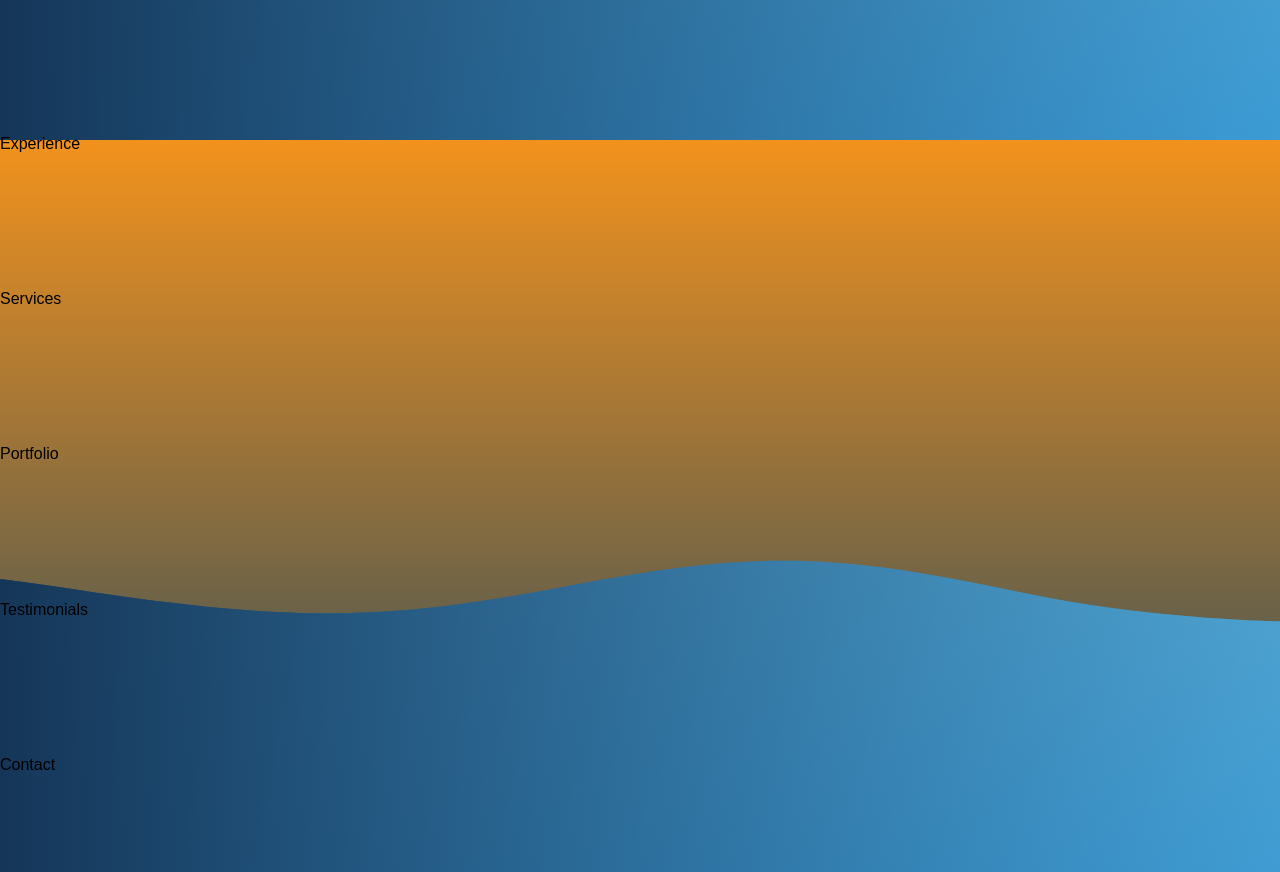
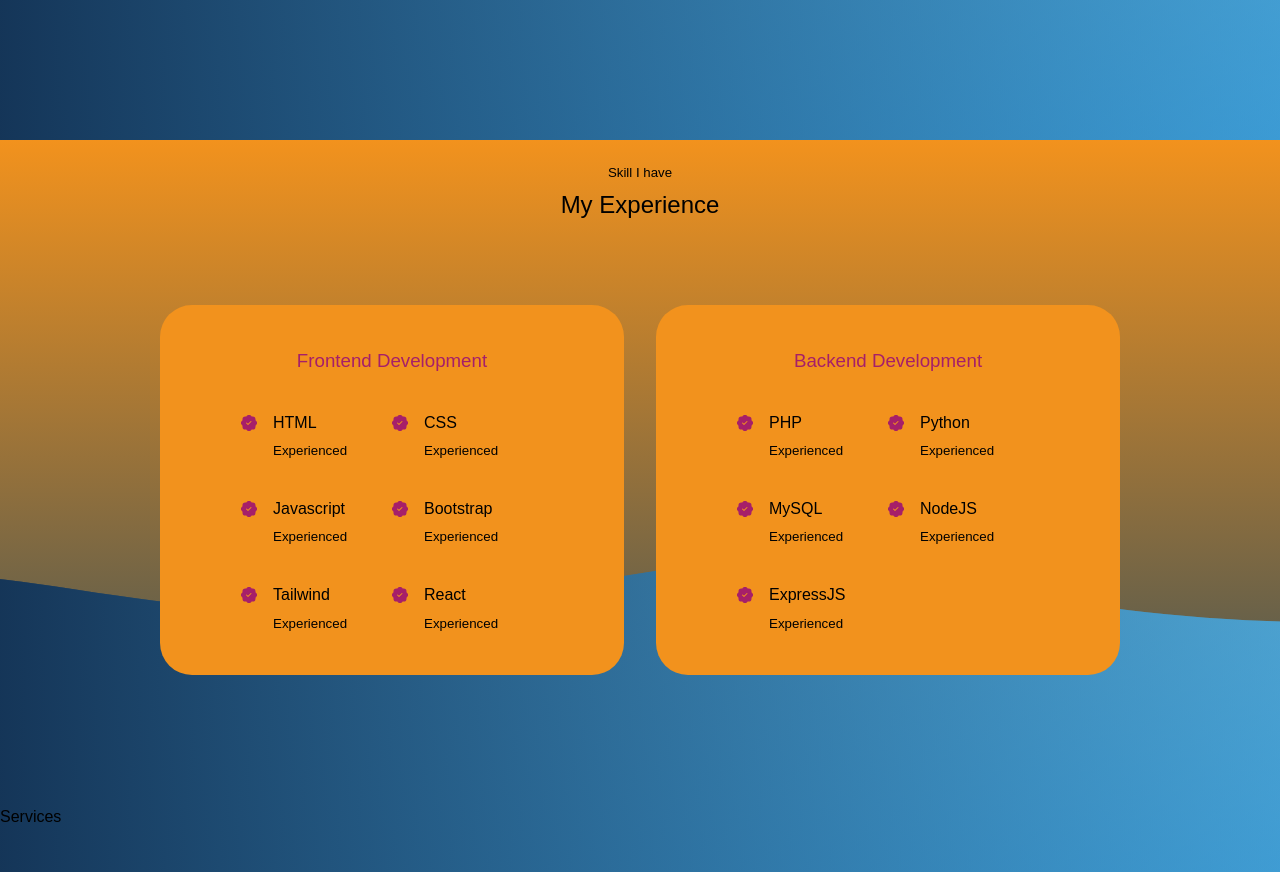
Before and after one commit to imBadAlpha/my-website, a React (Create React App) app: page / in a window 1280 px wide. Shown: the part 1460-2332 px from the top of the page. Built offline with nearby package versions, Linux system fonts and the light colour scheme; a web font is replaced by a local one.

Commit message:
Finished experience component

```diff
--- a/src/components/experience/Experience.jsx
+++ b/src/components/experience/Experience.jsx
@@ -1,9 +1,118 @@
 import React from 'react'
 import './experience.css'
+import { BsFillPatchCheckFill } from 'react-icons/bs'
+import useAnimate from '../Animate';
 
 const Experience = () => {
+
+  useAnimate(
+    (target, isIntersecting) => {
+      if (isIntersecting) {
+        target.classList.add('show__experience__details');
+      }
+      else {
+        target.classList.remove('show__experience__details');
+      }
+    },
+    '.experience__details'
+  );
+
   return (
-    <section id='experience'>Experience</section>
+    <section id='experience'>
+      <h5>Skill I have</h5>
+      <h2>My Experience</h2>
+
+      <div className='container experience__container'>
+        <div className='experience __frontend'>
+          <h3>Frontend Development</h3>
+          <div className='experience__content'>
+            <article className='experience__details'>
+              <BsFillPatchCheckFill className='experience__icon'/>
+              <div>
+                <h4>HTML</h4>
+                <small className='text-light'>Experienced</small>
+              </div>
+            </article>
+            <article className='experience__details'>
+              <BsFillPatchCheckFill className='experience__icon'/>
+              <div>
+                <h4>CSS</h4>
+                <small className='text-light'>Experienced</small>
+              </div>
+            </article>
+            <article className='experience__details'>
+              <BsFillPatchCheckFill className='experience__icon'/>
+              <div>
+                <h4>Javascript</h4>
+                <small className='text-light'>Experienced</small>
+              </div>
+            </article>
+            <article className='experience__details'>
+              <BsFillPatchCheckFill className='experience__icon'/>
+              <div>
+                <h4>Bootstrap</h4>
+                <small className='text-light'>Experienced</small>
+              </div>
+            </article>
+            <article className='experience__details'>
+              <BsFillPatchCheckFill className='experience__icon'/>
+              <div>
+                <h4>Tailwind</h4>
+                <small className='text-light'>Experienced</small>
+              </div>
+            </article>
+            <article className='experience__details'>
+              <BsFillPatchCheckFill className='experience__icon'/>
+              <div>
+                <h4>React</h4>
+                <small className='text-light'>Experienced</small>
+              </div>
+            </article>
+          </div>
+        </div>
+        <div className='experience__backend'>
+        <h3>Backend Development</h3>
+          <div className='experience__content'>
+            <article className='experience__details'>
+              <BsFillPatchCheckFill className='experience__icon'/>
+              <div>
+                <h4>PHP</h4>
+                <small className='text-light'>Experienced</small>
+              </div>
+            </article>
+            <article className='experience__details'>
+              <BsFillPatchCheckFill className='experience__icon'/>
+              <div>
+                <h4>Python</h4>
+                <small className='text-light'>Experienced</small>
+              </div>
+            </article>
+            <article className='experience__details'>
+              <BsFillPatchCheckFill className='experience__icon'/>
+              <div>
+                <h4>MySQL</h4>
+                <small className='text-light'>Experienced</small>
+              </div>
+            </article>
+            <article className='experience__details'>
+              <BsFillPatchCheckFill className='experience__icon'/>
+              <div>
+                <h4>NodeJS</h4>
+                <small className='text-light'>Experienced</small>
+              </div>
+            </article>
+            <article className='experience__details'>
+              <BsFillPatchCheckFill className='experience__icon'/>
+              <div>
+                <h4>ExpressJS</h4>
+                <small className='text-light'>Experienced</small>
+              </div>
+            </article>
+          </div>
+        </div>
+      </div>
+
+    </section>
   )
 }
 
--- a/src/components/experience/experience.css
+++ b/src/components/experience/experience.css
@@ -0,0 +1,94 @@
+.experience__container {
+    margin-top: 15rem;
+    display: grid;
+    grid-template-columns: 1fr 1fr;
+    gap: 2rem;
+}
+
+.experience__container > div {
+    background: var(--color-bg-variant);
+    padding: 2.4rem 5rem;
+    border-radius: 2rem;
+    border: 1px solid transparent;
+    transition: var(--transition);
+}
+
+.experience__container > div:hover {
+    background: transparent;
+    border-color: var(--color-primary);
+    cursor: default;
+}
+
+.experience__container > div h3 {
+    text-align: center;
+    margin-bottom: 2rem;
+    color: var(--color-primary);
+}
+
+.experience__content {
+    display: grid;
+    grid-template-columns: 1fr 1fr;
+    row-gap: 2rem;
+}
+
+.experience__details {
+    display: flex;
+    gap: 1rem;
+    opacity: 0;
+    filter: blur(5px);
+    transition: all 1.2s;
+}
+
+.experience__details:nth-child(2) {
+    transition-delay: 100ms;
+}
+
+.experience__details:nth-child(3) {
+    transition-delay: 200ms;
+}
+
+.experience__details:nth-child(4) {
+    transition-delay: 300ms;
+}
+
+.experience__details:nth-child(5) {
+    transition-delay: 400ms;
+}
+
+.experience__details:nth-child(6) {
+    transition-delay: 500ms;
+}
+
+.experience__details:nth-child(7) {
+    transition-delay: 600ms;
+}
+
+.experience__details:nth-child(8) {
+    transition-delay: 700ms;
+}
+
+.experience__details:nth-child(9) {
+    transition-delay: 800ms;
+}
+
+.experience__details:nth-child(10) {
+    transition-delay: 900ms;
+}
+
+.experience__details:nth-child(11) {
+    transition-delay: 1000ms;
+}
+
+.experience__details:nth-child(12) {
+    transition-delay: 1100ms;
+}
+
+.show__experience__details {
+    opacity: 1;
+    filter: blur(0);
+}
+
+.experience__icon {
+    margin-top: 6px;
+    color: var(--color-primary);
+}
--- a/src/components/header/Header.jsx
+++ b/src/components/header/Header.jsx
@@ -10,9 +10,10 @@ const Header = () => {
     (target, isIntersecting) => {
       if (isIntersecting) {
         target.classList.add('show__container');
-      } else {
-        target.classList.remove('show__container');
       }
+      // else {
+      //   target.classList.remove('show__container');
+      // }
     },
     '.container'
   );
@@ -21,7 +22,8 @@ const Header = () => {
     (target, isIntersecting) => {
       if (isIntersecting) {
         target.classList.add('show__me');
-      } else {
+      }
+      else {
         target.classList.remove('show__me');
       }
     },
--- a/src/index.css
+++ b/src/index.css
@@ -58,7 +58,7 @@ html {
     margin: 0 auto;
     opacity: 0;
     filter: blur(5px);
-    transform: translateX(-100%);
+    transform: translateY(100%);
     transition: all 1s;
 }
 
@@ -93,7 +93,7 @@ section > h2, section > h5 {
 
 section > h2 {
     color: var(--color-black);
-    margin-bottom: 3rem;
+    margin-bottom: 5rem;
 }
 
 .text-dark {
```
